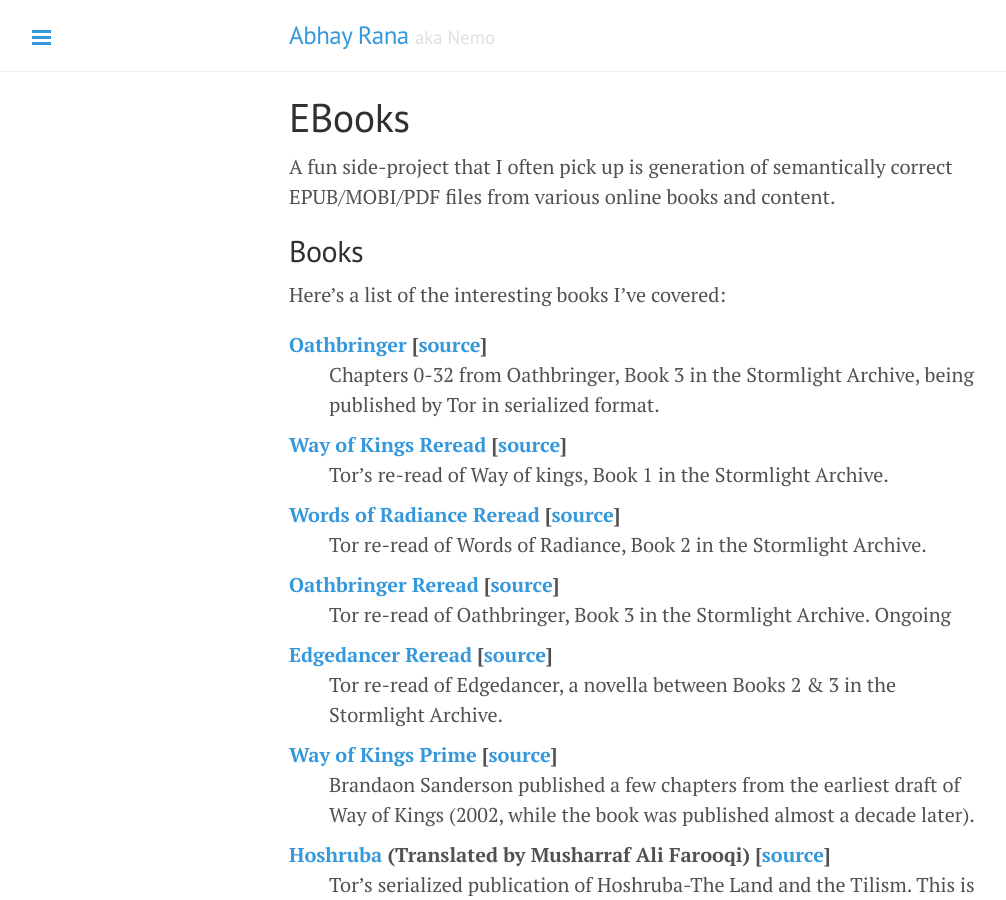
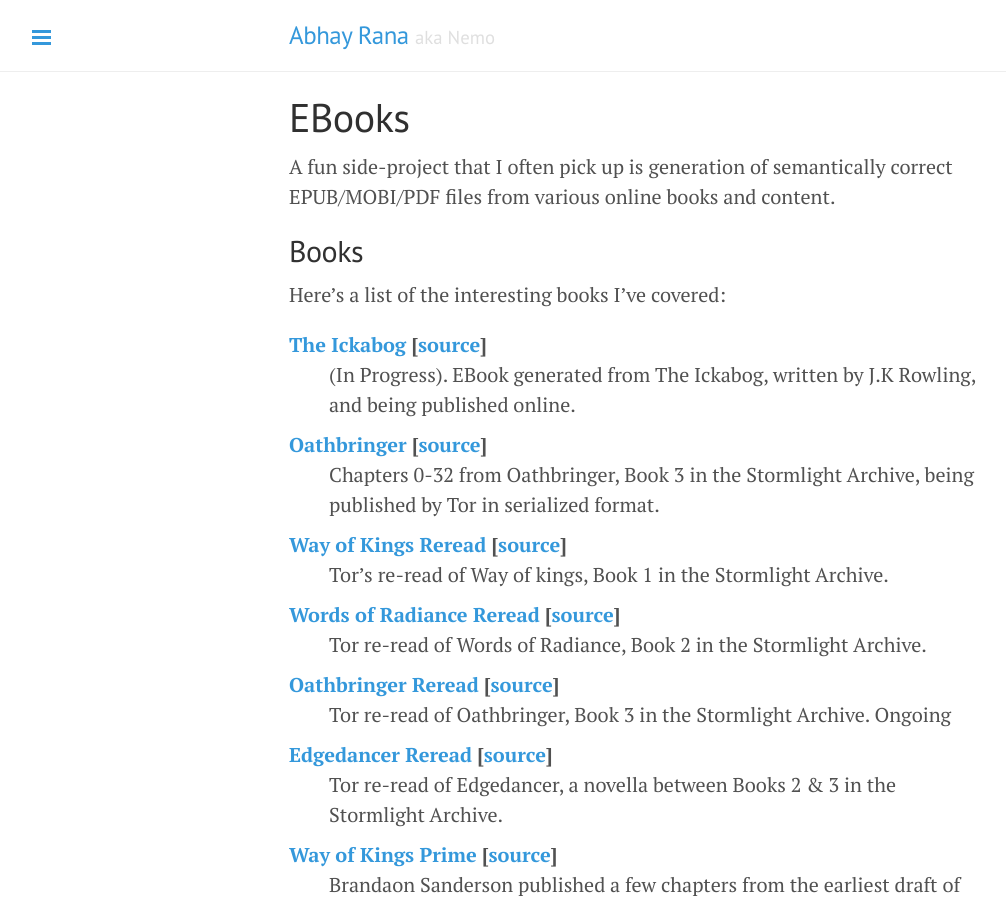
Before and after one commit to captn3m0/captn3m0.github.com, a Jekyll site: the page built from pages/ebooks.md, in a window 1280 px wide and 900 px high. Shown: the whole window, without its empty margins (1-1007 px from the left). Built offline with Jekyll 4.4.1, drawn with Linux system fonts in a browser that asks for light colours.

Commit message:
Adds ickabog

```diff
--- a/pages/ebooks.md
+++ b/pages/ebooks.md
@@ -9,6 +9,9 @@
 ## Books
 
 Here's a list of the interesting books I've covered:
+
+[The Ickabog][ickabog] [[source][ickabog-source]]
+: (In Progress). EBook generated from The Ickabog, written by J.K Rowling, and being published online.
 
 [Oathbringer][cosmere] [[source][oathbringer-source]]
 : Chapters 0-32 from Oathbringer, Book 3 in the Stormlight Archive, being published by Tor in serialized format.
@@ -112,3 +115,5 @@
 
 [muse]: https://github.com/captn3m0/muse-dl
 [emg]: https://github.com/captn3m0/epub-metadata-generator
+[ickabog]: https://github.com/captn3m0/ickabog-ebook
+[ickabog-source]: https://www.theickabog.com/home/
```
